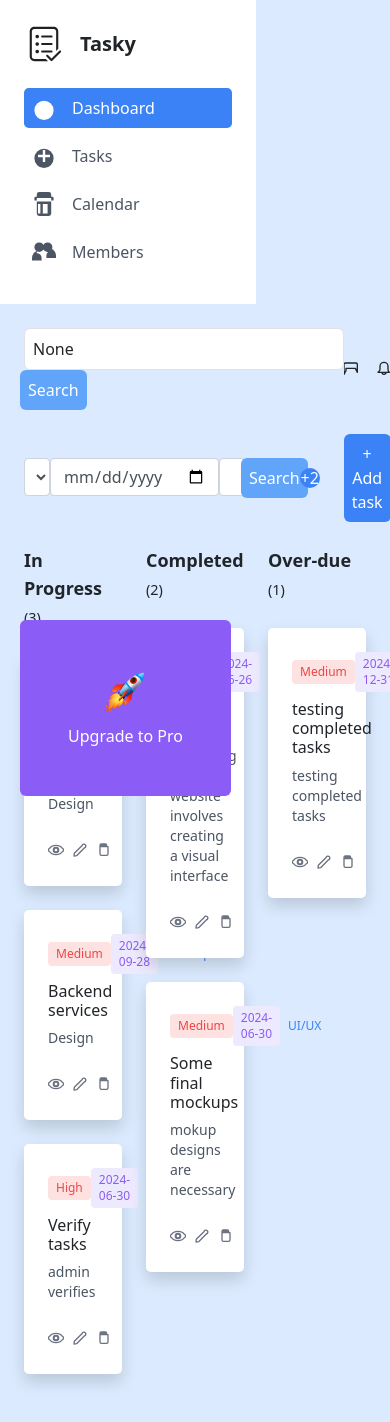
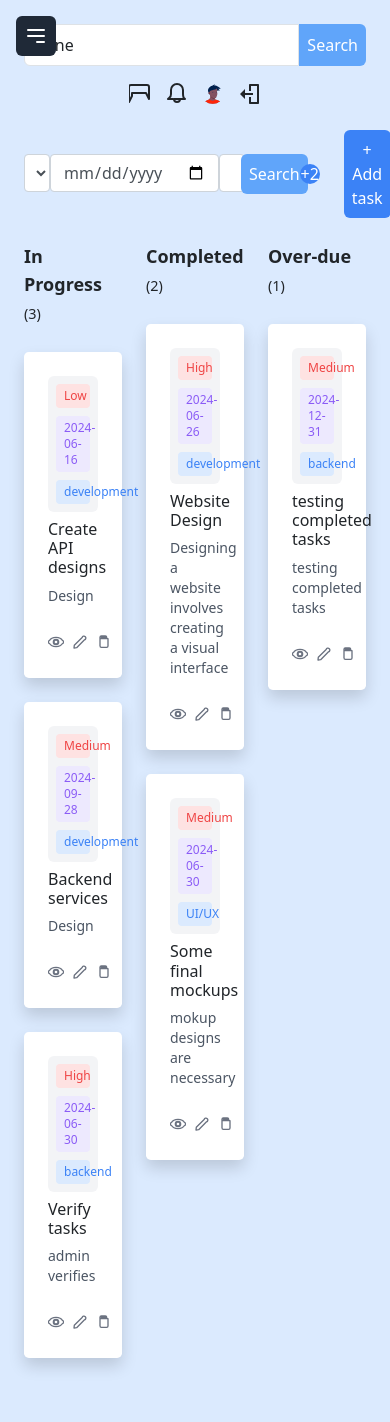
Before and after one commit to ajadi473/tasky, a Django app: page /dashboard/ in a window 390 px wide; the page is wider, and only the part inside the window is pictured. After the commit the page ends 1369 px from the top of that part, so only its background shows below. Run offline with Django 4.2, Linux system fonts and the light colour scheme; a user stored in the database is signed in; data comes from the database, SQL or seed files in the repository; both versions use the stored data as it was after the commit; some libraries are stand-ins or nearby versions.

Commit message:
Fix: mobile responsiveness

```diff
--- a/templates/dashboard/index.html
+++ b/templates/dashboard/index.html
@@ -28,23 +28,25 @@
                 </ul>
             {% endif %}
             <!-- Header -->
-            <header class="flex items-center justify-between mb-6">
-                <div class="flex items-center">
-
-                    <form action="{% url 'dashboard' %}" method="get">
-                        <input type="text" name="query" placeholder="Search tasks"
-                        class="w-80 p-2 border rounded-md" value="{{ query }}">
-                        <button type="submit" class="ml-n1 p-2 bg-blue-400 text-white rounded-md">Search</button>
+            <header class="flex flex-col sm:flex-row items-center justify-between mb-6 space-y-4 sm:space-y-0">
+                <div class="flex items-center w-full sm:w-auto">
+                    <form action="{% url 'dashboard' %}" method="get" class="w-full">
+                        <div class="flex">
+                            <input type="text" name="query" placeholder="Search tasks"
+                            class="flex-grow p-2 border rounded-l-md" value="{{ query }}">
+                            <button type="submit" class="p-2 bg-blue-400 text-white rounded-r-md">Search</button>
+                        </div>
                     </form>
                 </div>
-                <div class="flex items-center">
+                <div class="flex items-center space-x-3">
                     <svg xmlns="http://www.w3.org/2000/svg" class="w-6 h-6" viewBox="0 0 24 24" fill="none" stroke="currentColor" stroke-width="2" stroke-linecap="round" stroke-linejoin="round">
                         <path d="M3 14l-3 6V5a2 2 0 0 1 2-2h16a2 2 0 0 1 2 2v12l-3-6H3z"></path>
                     </svg>
 
-                    <svg xmlns="http://www.w3.org/2000/svg" class="w-6 h-6 mx-3" fill="none" viewBox="0 0 24 24" stroke="currentColor" stroke-width="2">
+                    <svg xmlns="http://www.w3.org/2000/svg" class="w-6 h-6" fill="none" viewBox="0 0 24 24" stroke="currentColor" stroke-width="2">
                         <path stroke-linecap="round" stroke-linejoin="round" d="M15 17h5l-1.405-1.405C18.382 14.79 18 13.453 18 12V8a6 6 0 10-12 0v4c0 1.453-.382 2.79-1.595 3.595L3 17h5m7 0a3 3 0 01-6 0m6 0H9" />
                     </svg>
+
                     <a>
                         <img src="{% static 'img/avatar-1.svg' %}" alt="Avatar" class="w-6 h-6 rounded-full">
                     </a>
@@ -56,11 +58,10 @@
                             <path d="M16 13V11H8V7L3 12L8 17V13H16Z" fill="currentColor"/>
                             <path d="M13 2H21C21.5523 2 22 2.44772 22 3V21C22 21.5523 21.5523 22 21 22H13C12.4477 22 12 21.5523 12 21V15H14V20H20V4H14V9H12V3C12 2.44772 12.4477 2 13 2Z" fill="currentColor"/>
                         </svg>
-
                     </a>
-
                 </div>
             </header>
+
             <div class="flex items-center justify-between mb-6">
                 <div class="flex items-center">
 
@@ -104,13 +105,14 @@
                             id="inProgressColumn"
                             class="bg-white p-4 my-6 rounded-lg shadow task-card status-column cursor-pointer"
                             draggable="true" data-task-id="{{ task.id }}">
-                            <div class="bg-gray flex justify-between items-center mb-2">
-                                <span class="text-xs bg-red-100 text-red-500 py-1 px-2 rounded">{{ task.priority}}</span>
-                                <span class="text-xs bg-purple-100 text-purple-500 py-1 px-2 rounded">
+                            <div class="bg-gray-100 flex flex-wrap justify-between items-center mb-2 p-2 rounded-md">
+                                <span class="text-xs bg-red-100 text-red-500 py-1 px-2 rounded w-full sm:w-auto mb-2 sm:mb-0">{{ task.priority }}</span>
+                                <span class="text-xs bg-purple-100 text-purple-500 py-1 px-2 rounded w-full sm:w-auto mb-2 sm:mb-0">
                                     {{ task.due_date | date:"Y-m-d" }}
                                 </span>
-                                <span class="text-xs bg-blue-100 text-blue-500 py-1 px-2 rounded"> {{ task.category }} </span>
+                                <span class="text-xs bg-blue-100 text-blue-500 py-1 px-2 rounded w-full sm:w-auto">{{ task.category }}</span>
                             </div>
+
                             <div>
                                 <h3 class="text-md font-medium mb-2">{{ task.title }}</h3>
                                 <p class="text-sm text-gray-600 mb-4">
@@ -159,12 +161,12 @@
                         <div class="task-card status-column cursor-pointer bg-white p-4 my-6 rounded-lg shadow"
                             draggable="true" data-task-id="{{ task.id }}"
                             id="completedColumn">
-                            <div class="bg-gray flex justify-between items-center mb-2">
-                                <span class="text-xs bg-red-100 text-red-500 py-1 px-2 rounded">{{ task.priority}}</span>
-                                <span class="text-xs bg-purple-100 text-purple-500 py-1 px-2 rounded">
+                            <div class="bg-gray-100 flex flex-wrap justify-between items-center mb-2 p-2 rounded-md">
+                                <span class="text-xs bg-red-100 text-red-500 py-1 px-2 rounded w-full sm:w-auto mb-2 sm:mb-0">{{ task.priority }}</span>
+                                <span class="text-xs bg-purple-100 text-purple-500 py-1 px-2 rounded w-full sm:w-auto mb-2 sm:mb-0">
                                     {{ task.due_date | date:"Y-m-d" }}
                                 </span>
-                                <span class="text-xs bg-blue-100 text-blue-500 py-1 px-2 rounded"> {{ task.category }} </span>
+                                <span class="text-xs bg-blue-100 text-blue-500 py-1 px-2 rounded w-full sm:w-auto">{{ task.category }}</span>
                             </div>
                             <div>
                                 <h3 class="text-md font-medium mb-2">{{ task.title }}</h3>
@@ -214,12 +216,12 @@
                         <div class="task-card status-column cursor-pointer bg-white p-4 my-6 rounded-lg shadow"
                             draggable="true" data-task-id="{{ task.id }}"
                             id="overdueColumn">
-                            <div class="bg-gray flex justify-between items-center mb-2">
-                                <span class="text-xs bg-red-100 text-red-500 py-1 px-2 rounded">{{ task.priority}}</span>
-                                <span class="text-xs bg-purple-100 text-purple-500 py-1 px-2 rounded">
+                            <div class="bg-gray-100 flex flex-wrap justify-between items-center mb-2 p-2 rounded-md">
+                                <span class="text-xs bg-red-100 text-red-500 py-1 px-2 rounded w-full sm:w-auto mb-2 sm:mb-0">{{ task.priority }}</span>
+                                <span class="text-xs bg-purple-100 text-purple-500 py-1 px-2 rounded w-full sm:w-auto mb-2 sm:mb-0">
                                     {{ task.due_date | date:"Y-m-d" }}
                                 </span>
-                                <span class="text-xs bg-blue-100 text-blue-500 py-1 px-2 rounded"> {{ task.category }} </span>
+                                <span class="text-xs bg-blue-100 text-blue-500 py-1 px-2 rounded w-full sm:w-auto">{{ task.category }}</span>
                             </div>
                             <div>
                                 <h3 class="text-md font-medium mb-2">{{ task.title }}</h3>
--- a/templates/includes/sidebar.html
+++ b/templates/includes/sidebar.html
@@ -1,7 +1,7 @@
 {% load static %}
 
 <!-- sidebar.html -->
-<aside class="w-64 bg-white p-6">
+<aside id="sidebar" class="w-64 bg-white p-6 fixed sm:relative inset-y-0 left-0 transform -translate-x-full sm:translate-x-0 transition-transform duration-200 ease-in-out">
     <div class="flex items-center mb-6">
         <img src="{% static 'img/tasks-app-svgrepo-com.svg' %}" alt="Tasky Logo" class="h-10 mr-3">
         <span class="text-xl font-semibold">Tasky</span>
@@ -36,3 +36,17 @@
         <div class="text-center">Upgrade to Pro</div>
     </button>
 </aside>
+
+<!-- Mobile Toggle Button -->
+<button id="sidebarToggle" class="sm:hidden fixed top-4 left-4 z-50 p-2 bg-gray-800 text-white rounded-md focus:outline-none">
+    <svg class="w-6 h-6" fill="none" stroke="currentColor" stroke-width="2" stroke-linecap="round" stroke-linejoin="round" viewBox="0 0 24 24">
+        <path d="M4 6h16M4 12h16m-7 6h7"></path>
+    </svg>
+</button>
+
+<script>
+    document.getElementById('sidebarToggle').addEventListener('click', function() {
+        var sidebar = document.getElementById('sidebar');
+        sidebar.classList.toggle('-translate-x-full');
+    });
+</script>
```
Also changed, not shown: db.sqlite3.
